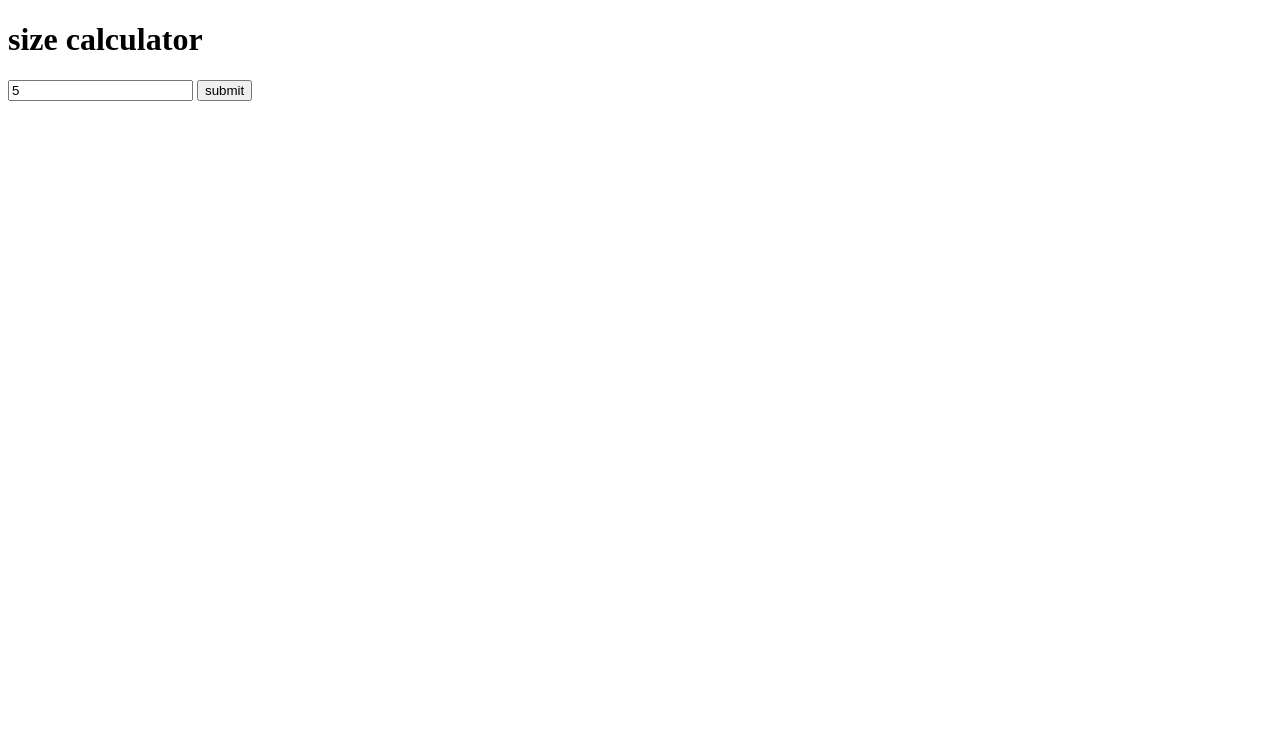
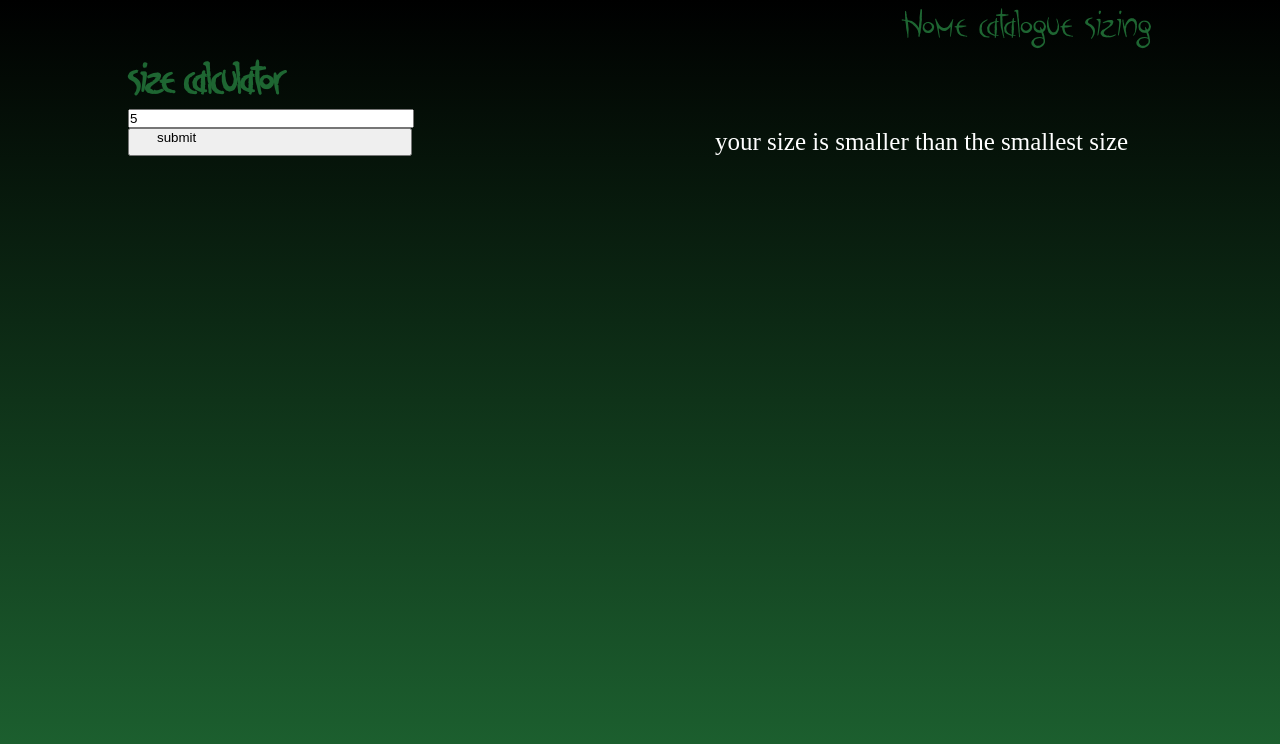
Before and after one commit to adamstorm-droid/2021-stuff-1, a plain HTML site: page website/sizeCal.html in a window 1280 px wide. Both pictures are taken after typing "5" into the empty fields and a click on the button "submit". Drawn offline with Linux system fonts and the light colour scheme.

Commit message:
Add files via upload
styles nave complete for all pages.
size calculator complete and has measurements off of average male chest measurements.

```diff
--- a/website/sizeCal.html
+++ b/website/sizeCal.html
@@ -2,18 +2,49 @@
 
 <head>
     <title>size calc</title>
+    <link rel="stylesheet" href="styles.css">
     <script>
         function calculator() {
             var data = document.getElementById("sizeData").value;
-            alert('the number tyed in is' + data);
+            if (data < 85) {
+                document.getElementById("answer").innerHTML = 'your size is smaller than the smallest size';
+            }
+            if (data >= 86 && data < 94) {
+                document.getElementById("answer").innerHTML = "your size is S"
+            }
+            if (data >= 95 && data < 101) {
+                document.getElementById("answer").innerHTML = "your size is M"
+            }
+            if (data >= 102 && data < 109) {
+                document.getElementById("answer").innerHTML = "your size is L"
+            }
+            if (data >= 110 && data < 117) {
+                document.getElementById("answer").innerHTML = "your size is XL"
+            }
+            if (data >= 118 && data < 127) {
+                document.getElementById("answer").innerHTML = "your size is XXL"
+            }
+
+            if (data >= 128 && data < 140) {
+                document.getElementById("answer").innerHTML = "your size is XXXL"
+            }
+            if (data > 141) {
+                document.getElementById("answer").innerHTML = "your larger than the largest size"
+
+            }
         }
-
     </script>
 </head>
 
-<body>
+<body id="calc">
+    <nav>
+        <a href="index.html">Home</a>
+        <a href="cat.html">catalogue</a>
+        <a href="sizeCal.html">sizing</a>
+    </nav>
     <h1>size calculator</h1>
     <input type="number" name="size" id="sizeData">
     <button type="submit" onclick="calculator()">submit</button>
+    <p id="answer"> </p>
 
     <body>
--- a/website/styles.css
+++ b/website/styles.css
@@ -116,3 +116,24 @@ li img {
 .ops {
     text-align: left;
 }
+
+
+input {
+    display: grid;
+    grid-template-columns: 1fr 1fr 1fr;
+    grid-column: 1/2;
+    width: 50%;
+}
+
+button {
+    display: grid;
+    grid-template-columns: 1fr 1fr 1fr;
+    grid-column: 1/2;
+    width: 50.4%;
+    text-align: center;
+}
+
+#answer {
+    text-align: center;
+    color: white;
+}
```
Also changed, not shown: website/cat.html (+1 -1 lines), website/index.html (+1 -1 lines).
